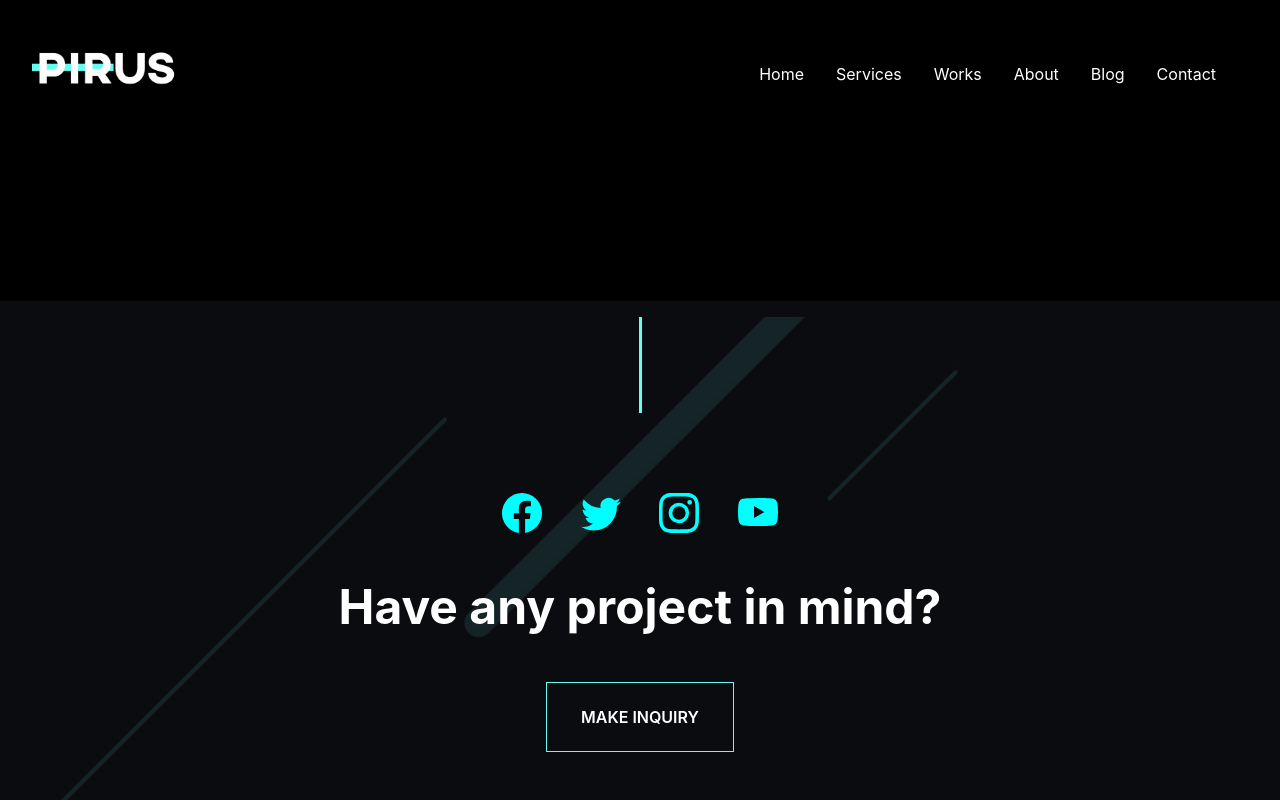
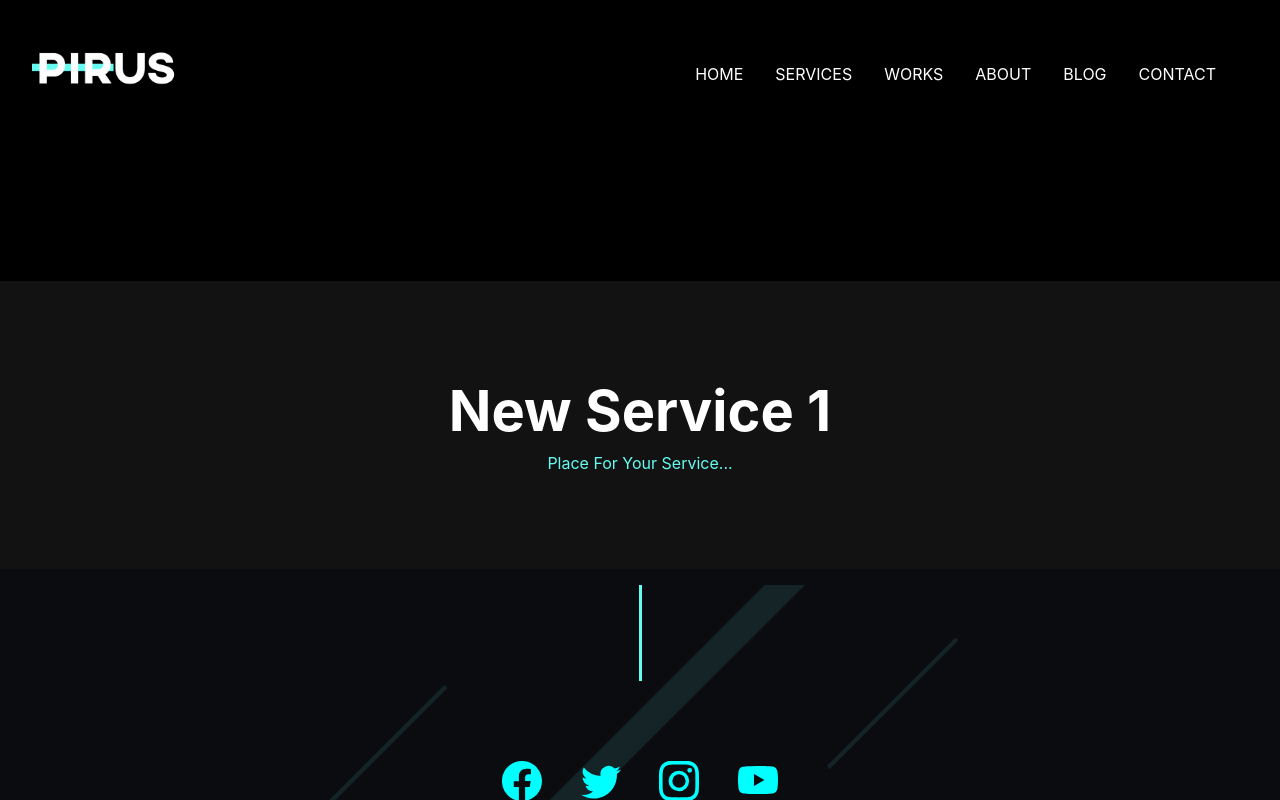
Before and after one commit to TornikeALT/pirus, a React (Create React App) app: page /service1 in a window 1280 px wide. Shown: the top 800 px of the page. Built offline with nearby package versions, Linux system fonts and the light colour scheme.

Commit message:
made some refacotring and changes to styles

```diff
--- a/src/App.js
+++ b/src/App.js
@@ -8,7 +8,7 @@ import BlogPage from './pages/BlogPage';
 import ContactPage from './pages/ContactPage';
 import ServiceOne from './components/ServiceOne';
 import ServiceTwo from './components/ServiceTwo';
-import ServiceThree from './components/ServiceThree';
+
 
 const router = createBrowserRouter([
   {
@@ -46,10 +46,6 @@ const router = createBrowserRouter([
         path: '/service2',
         element: <ServiceTwo />
       }
-      , {
-        path: '/service3',
-        element: <ServiceThree />
-      }
     ]
   }
 ])
--- a/src/components/Navigation.js
+++ b/src/components/Navigation.js
@@ -84,35 +84,32 @@ function Navigation() {
                     <nav className="navigation">
                         <ul className="flex nav_links">
                             <li className="underline">
-                                <NavLink to="/">Home</NavLink>
+                                <NavLink to="/">HOME</NavLink>
                             </li>
                             <li onMouseEnter={() => handleDropDownMenu(true)} onMouseLeave={() => handleDropDownMenu(false)} className="dropdown underline">
-                                <NavLink to="/services">Services</NavLink>
+                                <NavLink to="/services">SERVICES</NavLink>
                                 {showDropDown && (
                                     <ul className="dropdown_menu">
                                         <li>
-                                            <Link to="/service1">Service 1</Link>
+                                            <Link to="/service1">SERVICE 1</Link>
                                         </li>
                                         <li>
-                                            <Link to="/service2">Service 2</Link>
-                                        </li>
-                                        <li>
-                                            <Link to="/service3">Service 3</Link>
+                                            <Link to="/service2">SERVICE 2</Link>
                                         </li>
                                     </ul>
                                 )}
                             </li>
                             <li className="underline">
-                                <NavLink to="/works">Works</NavLink>
+                                <NavLink to="/works">WORKS</NavLink>
                             </li>
                             <li className="underline">
-                                <NavLink to="/about">About</NavLink>
+                                <NavLink to="/about">ABOUT</NavLink>
                             </li>
                             <li className="underline">
-                                <NavLink to="/blog">Blog</NavLink>
+                                <NavLink to="/blog">BLOG</NavLink>
                             </li>
                             <li className="underline">
-                                <NavLink to="/contact">Contact</NavLink>
+                                <NavLink to="/contact">CONTACT</NavLink>
                             </li>
                         </ul>
                         {!showMenu && < div className="menu_icon" onClick={handleShowMenu}> <CgMenuGridR color="white" size={35} /></div>}
@@ -139,9 +136,6 @@ function Navigation() {
                                             </li>
                                             <li>
                                                 <NavLink to="/service2">Service 2</NavLink>
-                                            </li>
-                                            <li>
-                                                <NavLink to="/service3">Service 3</NavLink>
                                             </li>
                                         </ul>
                                     )}
--- a/src/components/ServiceOne.js
+++ b/src/components/ServiceOne.js
@@ -1,5 +1,17 @@
+import useIntersectionObserver from "../hooks/useIntersectionObserver";
+
 function ServiceOne() {
-    return 'serviceOne'
+    const { currentRef, animate } = useIntersectionObserver(0.3)
+    return (
+        <section ref={currentRef} style={{ backgroundColor: '#121212' }}>
+            <div className="container">
+                <div className={`contacts_title ${animate ? 'animate_news ' : ''}`} style={{ opacity: animate ? 1 : 0 }}>
+                    <h2>New Service 1</h2>
+                    <p>Place For Your Service...</p>
+                </div>
+            </div>
+        </section>
+    )
 }
 
 export default ServiceOne;
--- a/src/components/ServiceThree.js
+++ /dev/null
@@ -1,5 +0,0 @@
-function ServiceThree() {
-    return 'servicethree'
-}
-
-export default ServiceThree;
--- a/src/components/ServiceTwo.js
+++ b/src/components/ServiceTwo.js
@@ -1,5 +1,16 @@
+import useIntersectionObserver from "../hooks/useIntersectionObserver";
 function ServiceTwo() {
-    return 'ServiceTwo'
+    const { currentRef, animate } = useIntersectionObserver(0.3)
+    return (
+        <section ref={currentRef} style={{ backgroundColor: '#121212' }}>
+            <div className="container">
+                <div className={`contacts_title ${animate ? 'animate_news ' : ''}`} style={{ opacity: animate ? 1 : 0 }}>
+                    <h2>New Service 2</h2>
+                    <p>Place For Your Service...</p>
+                </div>
+            </div>
+        </section>
+    )
 }
 
 export default ServiceTwo;
--- a/src/pages/HomePage.js
+++ b/src/pages/HomePage.js
@@ -36,7 +36,7 @@ function HomePage() {
                                 <div className='divider_box'>
                                     <span className='divider'></span>
                                 </div>
-                                <p>Lorem ipsum dolor sit amet,<br /> consectetur adipiscing elit. Ut elit tellus. </p>
+                                <p>Lorem ipsum dolor sit amet, consectetur adipiscing elit. Ut elit tellus. </p>
                             </div>
                             <div className='widgets_content animate-from-bot-2' style={{ border: '1px solid aqua' }}>
                                 <PiBrainLight color='aqua' size={45} />
@@ -44,7 +44,7 @@ function HomePage() {
                                 <div className='divider_box'>
                                     <span className='divider'></span>
                                 </div>
-                                <p>Lorem ipsum dolor sit amet,<br /> consectetur adipiscing elit. Ut  elit tellus. </p>
+                                <p>Lorem ipsum dolor sit amet,consectetur adipiscing elit. Ut  elit tellus. </p>
                             </div>
                             <div className='widgets_content animate-from-bot-3'>
                                 <HiOutlineLightBulb color='aqua' size={45} />
@@ -52,7 +52,7 @@ function HomePage() {
                                 <div className='divider_box'>
                                     <span className='divider'></span>
                                 </div>
-                                <p>Lorem ipsum dolor sit amet, <br />consectetur adipiscing elit. Ut elit tellus. </p>
+                                <p>Lorem ipsum dolor sit amet, consectetur adipiscing elit. Ut elit tellus. </p>
                             </div>
                         </div>
                         <span className='tail'></span>
--- a/src/styles/AboutServices.css
+++ b/src/styles/AboutServices.css
@@ -26,4 +26,9 @@
     .about_services_wrapper {
         flex-direction: column;
     }
+
+    .about_services_grid_item {
+        text-align: center;
+        font-size: 14px;
+    }
 }
--- a/src/styles/Footer.css
+++ b/src/styles/Footer.css
@@ -253,4 +253,8 @@
     .pirus {
         max-width: 100px;
     }
+
+    .social_icons svg {
+        margin: 0.5rem
+    }
 }
--- a/src/styles/Home.css
+++ b/src/styles/Home.css
@@ -75,6 +75,7 @@
 }
 
 .widgets_content p {
+    max-width: 13rem;
     padding-top: 1.5rem;
     line-height: 2rem;
 }
@@ -177,4 +178,8 @@
     .middle_title {
         font-size: 2rem;
     }
+
+    .widgets_content p {
+        max-width: unset;
+    }
 }
--- a/src/styles/NewsToRead.css
+++ b/src/styles/NewsToRead.css
@@ -68,6 +68,7 @@
 .read_more_wrapper {
     margin-bottom: 3rem;
     margin-left: 1rem;
+    margin-top: 1rem;
 }
 
 .animate_news {
--- a/src/styles/Service.css
+++ b/src/styles/Service.css
@@ -25,7 +25,7 @@
 
 .service_box {
     background-color: #121212;
-    padding: 3rem 2rem;
+    padding: 50px;
     display: flex;
     flex-direction: column;
     gap: 1rem;
@@ -35,12 +35,12 @@
 
 .service_box span {
     margin-top: 1rem;
-    font-size: 1.7rem;
-    font-weight: 800;
+    font-size: 1.5rem;
+    font-weight: 700;
 }
 
 .service_box p {
-    margin-right: 4rem;
+    max-width: 13rem;
     text-align: left;
     line-height: 2rem;
 }
@@ -148,7 +148,7 @@
     }
 
     .service_box p {
-        margin-right: 4rem;
+        max-width: unset;
         text-align: left;
         line-height: 1.5rem;
     }
```
